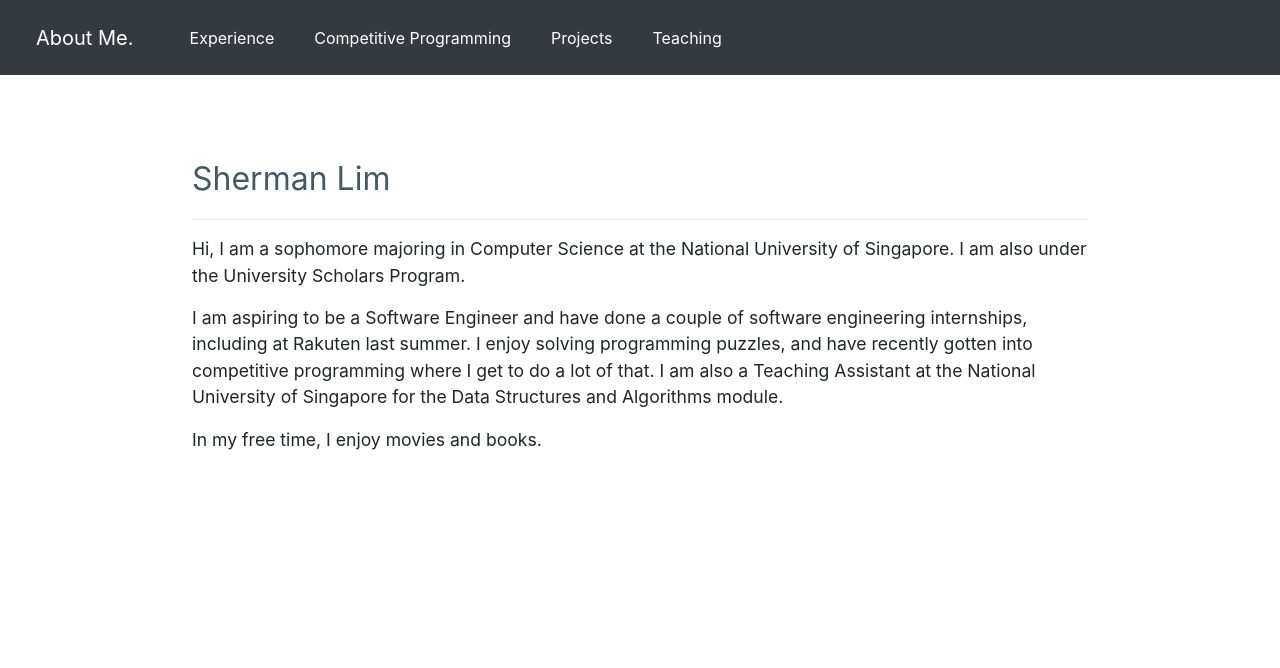
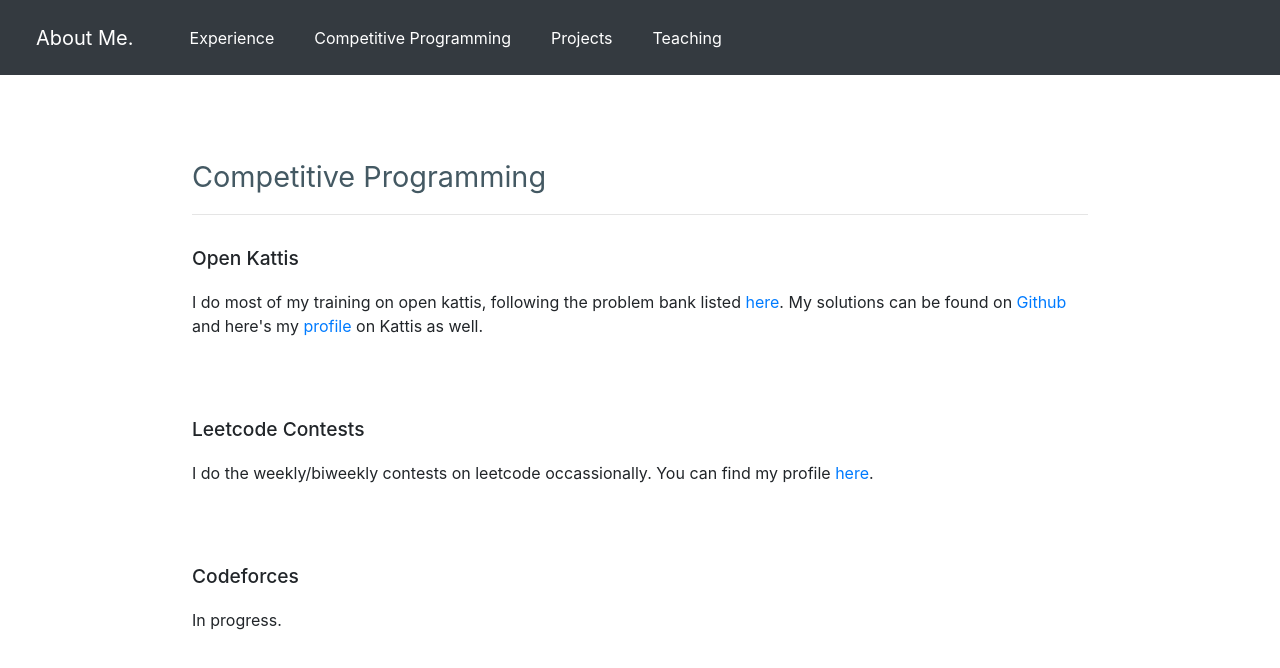
Before and after one commit to shermz-lim/portfolio, a React (Create React App) app: page /portfolio/cp in a window 1280 px wide. Shown: the top 668 px of the page. Built offline with nearby package versions, Linux system fonts and the light colour scheme.

Commit message:
Fix bugs in sizing and nav

```diff
--- a/src/App.css
+++ b/src/App.css
@@ -1,7 +1,11 @@
+p {
+  margin: 20px 0;
+}
+
 .app-container {
   width: 70%;
   margin: 10vh auto;
-  font-size: 1.1rem;
+  font-size: 100%;
 }
 
 .section {
@@ -10,13 +14,14 @@
 
 .section .section-title {
   color: #445963;
-  font-size: 2rem;
+  font-size: 1.8em;
 }
 
 .subsection {
-  margin: 10vh 0;
+  margin-top: 4vh;
+  margin-bottom: 10vh;
 }
 
 .subsection .subsection-title {
-  font-size: 1.3rem;
+  font-size: 1.2em;
 }
--- a/src/App.js
+++ b/src/App.js
@@ -12,7 +12,7 @@ import './App.css';
 const App = () => {
   return (
     <div className="app">
-      <Router>
+      <Router basename="/portfolio">
         <div>
           <Navigation />
           <div className="app-container">
--- a/src/components/Home.js
+++ b/src/components/Home.js
@@ -1,5 +1,3 @@
-import { Link } from 'react-router-dom';
-
 const Home = () => {
   return (
     <div className="section">
--- a/src/index.css
+++ b/src/index.css
@@ -142,7 +142,7 @@ html {
 }
 
 body {
-  font-family: 'Montserrat', sans-serif;
+  font-family: Helvetica, 'Montserrat', sans-serif;
   font-weight: 500;
-  font-size: 1rem;
+  font-size: 100%;
 }
```
Also changed, not shown: 1 other file (tests, documents, lock files or other folders).
